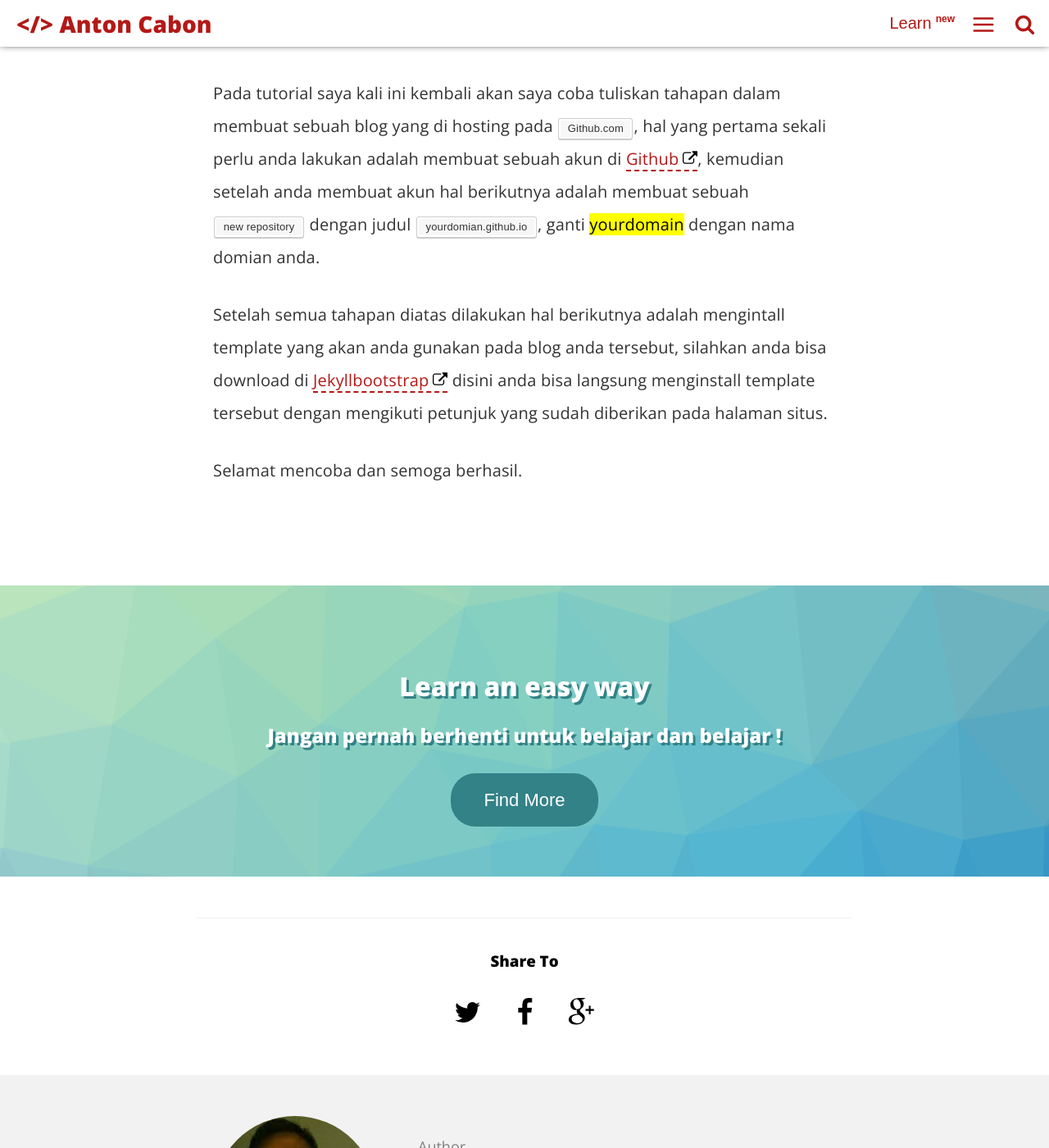
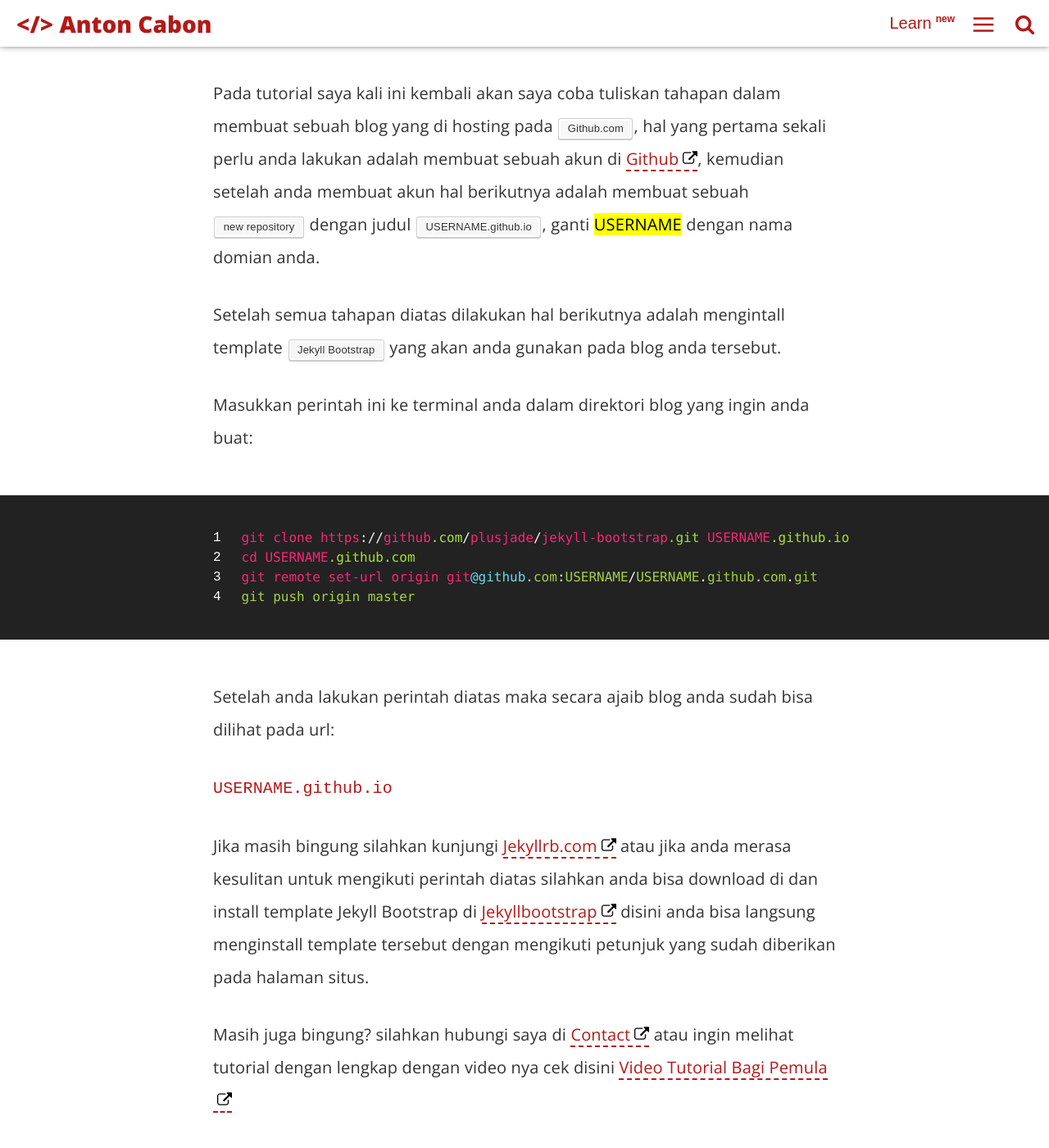
Before and after one commit to antoncabon/antoncabon.github.io, a Jekyll site: the page built from _posts/2016-06-09-cara-mudah-membuat-blog-di-github.md, in a window 1280 px wide and 1400 px high, scrolled down 851 px. Shown: the whole window at 82% size. Built offline with Jekyll 4.4.1, drawn with Linux system fonts in a browser that asks for light colours; comment, search, counter and statistics services are not loaded.

Commit message:
Update 2016-06-09-cara-mudah-membuat-blog-di-github.md

```diff
--- a/_posts/2016-06-09-cara-mudah-membuat-blog-di-github.md
+++ b/_posts/2016-06-09-cara-mudah-membuat-blog-di-github.md
@@ -14,8 +14,25 @@ introduction: "Bagaimana cara kita menampilkan Bootstrap Modal Animation Effects
 ---
 ![Cara Membuat Blog di Github](/assets/img/tutorial/blog-github.jpg)
 
-Pada tutorial saya kali ini kembali akan saya coba tuliskan tahapan dalam membuat sebuah blog yang di hosting pada <kbd>Github.com</kbd>, hal yang pertama sekali perlu anda lakukan adalah membuat sebuah akun di [Github](https://github.com), kemudian setelah anda membuat akun hal berikutnya adalah membuat sebuah <kbd>new repository</kbd> dengan judul <kbd>yourdomian.github.io</kbd>, ganti <mark>yourdomain</mark> dengan nama domian anda.
+Pada tutorial saya kali ini kembali akan saya coba tuliskan tahapan dalam membuat sebuah blog yang di hosting pada <kbd>Github.com</kbd>, hal yang pertama sekali perlu anda lakukan adalah membuat sebuah akun di [Github](https://github.com), kemudian setelah anda membuat akun hal berikutnya adalah membuat sebuah <kbd>new repository</kbd> dengan judul <kbd>USERNAME.github.io</kbd>, ganti <mark>USERNAME</mark> dengan nama domian anda.
 
-Setelah semua tahapan diatas dilakukan hal berikutnya adalah mengintall template yang akan anda gunakan pada blog anda tersebut, silahkan anda bisa download di [Jekyllbootstrap](http://themes.jekyllbootstrap.com/) disini anda bisa langsung menginstall template tersebut dengan mengikuti petunjuk yang sudah diberikan pada halaman situs.
+Setelah semua tahapan diatas dilakukan hal berikutnya adalah mengintall template <kbd>Jekyll Bootstrap</kbd> yang akan anda gunakan pada blog anda tersebut.
+
+Masukkan perintah ini ke terminal anda dalam direktori blog yang ingin anda buat:
+
+{% highlight css linenos%}
+git clone https://github.com/plusjade/jekyll-bootstrap.git USERNAME.github.io
+cd USERNAME.github.com
+git remote set-url origin git@github.com:USERNAME/USERNAME.github.com.git
+git push origin master
+{% endhighlight %}
+
+Setelah anda lakukan perintah diatas maka secara ajaib blog anda sudah bisa dilihat pada url:
+
+<code class="filter">USERNAME.github.io</code>
+
+Jika masih bingung silahkan kunjungi [Jekyllrb.com](https://jekyllrb.com/) atau jika anda merasa kesulitan untuk mengikuti perintah diatas silahkan anda bisa download di dan install template Jekyll Bootstrap  di [Jekyllbootstrap](http://themes.jekyllbootstrap.com/) disini anda bisa langsung menginstall template tersebut dengan mengikuti petunjuk yang sudah diberikan pada halaman situs.
+
+Masih juga bingung? silahkan hubungi saya di [Contact](https://antoncabon.github.io/about/) atau ingin melihat tutorial dengan lengkap dengan video nya cek disini [Video Tutorial Bagi Pemula](https://antoncabon.github.io/github-pages-and-jekyll-video-untuk-pemula/)
 
 Selamat mencoba dan semoga berhasil.
```
